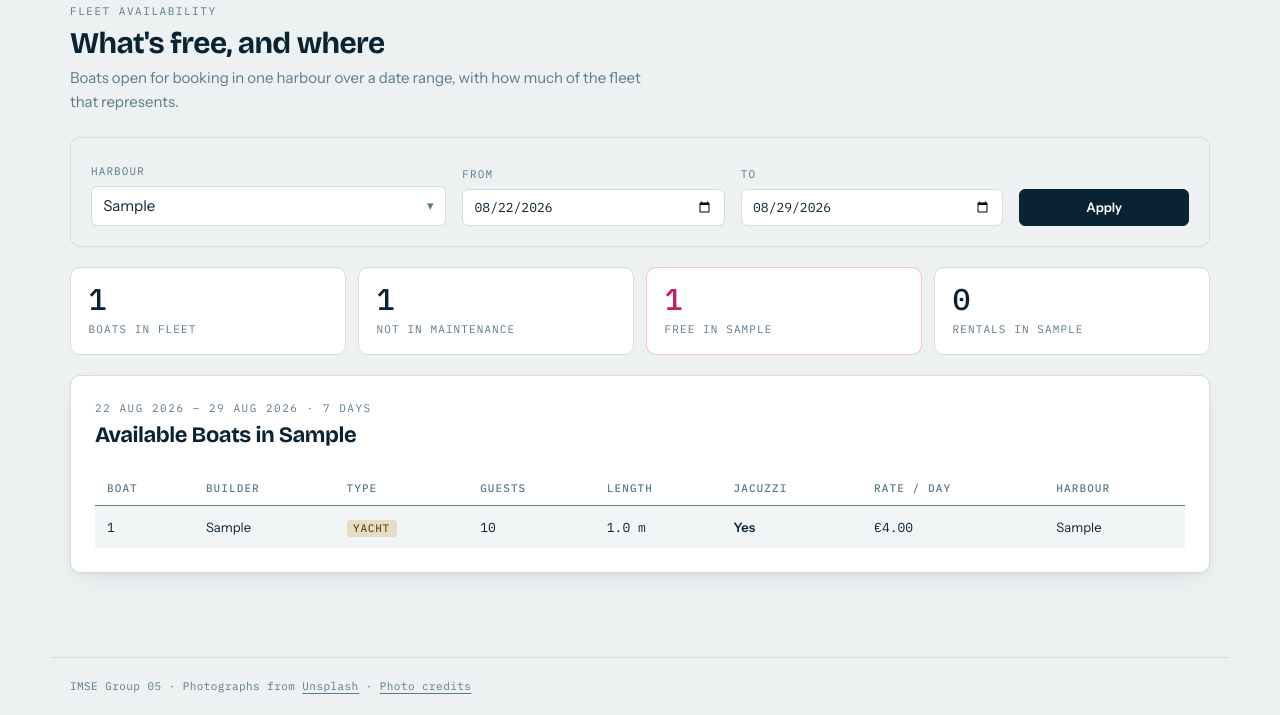
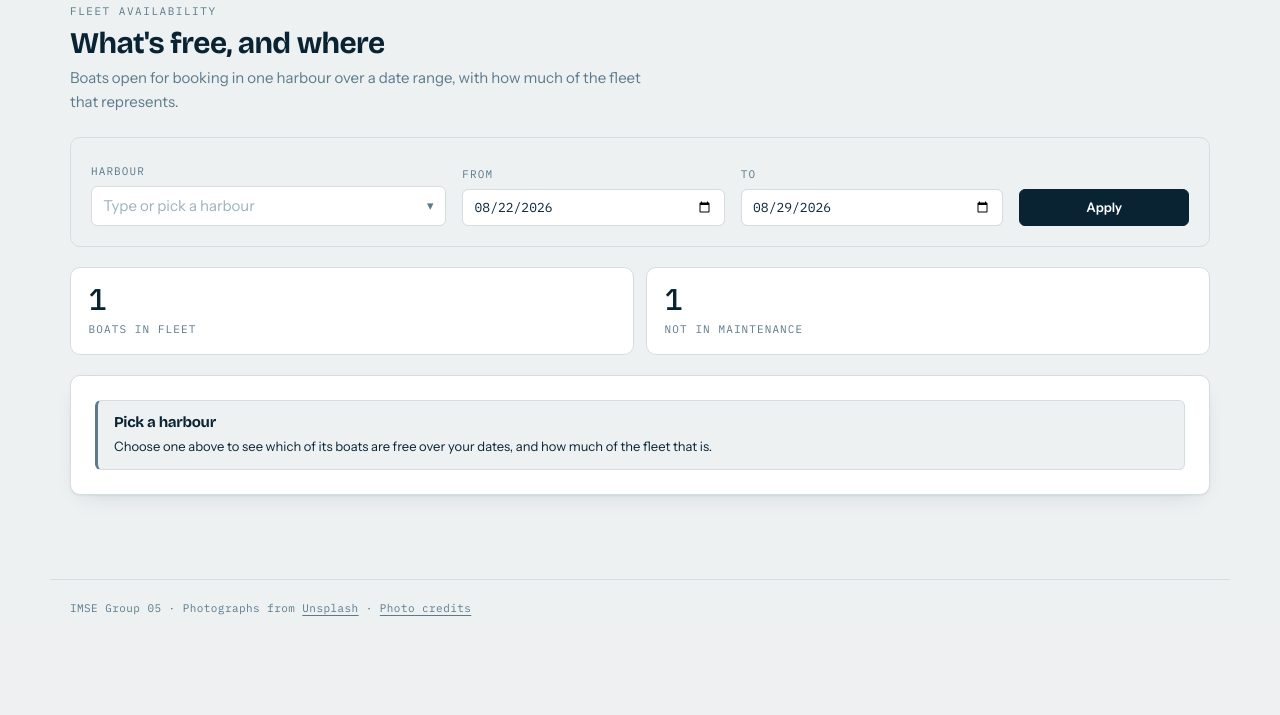
Before and after one commit to yernaz-togizbayev/boat_rental_webapp, a Flask app: page /analytics in a window 1280 px wide. Shown: the part 166-881 px from the top of the page. After the commit the page ends 782 px from the top, so only its background shows below. Run offline with Flask 3, Linux system fonts and the light colour scheme; the visitor is signed in with stand-in values (Sample User, id 1); tables that the repository leaves empty hold one stand-in row (values such as "Sample post"); some libraries are stand-ins or nearby versions.

Commit message:
open the availability page without a harbour chosen
It landed on Dubrovnik, so the page opened as a report about a city the
reader had not picked -- and quietly favoured one harbour over the rest of
the fleet.

Nothing is chosen now. The two fleet-wide figures still show, because they
are true without a city; the two city-scoped ones and the boat table wait for
a harbour, and the page asks for one. Neither query runs until then: called
with no city they return zero, and "0 free" is a different claim from "you
have not chosen yet".

An unrecognised city no longer falls back either. Reporting on Dubrovnik
underneath a warning about Atlantis answered a question nobody had asked; it
names the typo and asks again.

Caught while adding the checks: with no harbour, current_filter is None and
Jinja prints that as the word "None", so the field opened containing "None"
with its placeholder hidden.

```diff
--- a/backend/boat_rental/routes.py
+++ b/backend/boat_rental/routes.py
@@ -441,18 +441,21 @@ def analytics():
     # would otherwise list it twice, and it is the shared definition of where
     # we operate, already alphabetical.
     cities = served_cities()
-    default_city = "Dubrovnik" if "Dubrovnik" in cities else (cities[0] if cities else "")
-
-    # The harbour field is a datalist, so it can be typed into as well as
-    # picked from -- which means an unrecognised city can arrive and has to be
-    # said out loud. Reporting "0 free in Atlantis" would read as a fleet
-    # problem rather than a typo. Matched case-insensitively, because a field
-    # you type into invites "dubrovnik".
+
+    # No harbour until one is asked for. Defaulting to a city meant the page
+    # opened on figures for somewhere nobody had chosen, which reads as a
+    # report rather than as a prompt -- and quietly favoured one harbour over
+    # the rest of the fleet.
+    #
+    # The field is a datalist, so it can be typed into as well as picked from,
+    # and an unrecognised city has to be said out loud: "0 free in Atlantis"
+    # would read as a fleet problem rather than a typo. Matched
+    # case-insensitively, because a field you type into invites "dubrovnik".
     requested = (request.args.get("city") or "").strip()
     by_fold = {city.casefold(): city for city in cities}
-    filtered_city = by_fold.get(requested.casefold(), default_city)
-    if requested and requested.casefold() not in by_fold:
-        flash(f"We don't have a harbour in {requested} — showing {filtered_city}.",
+    filtered_city = by_fold.get(requested.casefold())
+    if requested and filtered_city is None:
+        flash(f"We don't have a harbour in {requested}. Pick one from the list.",
               "warning")
 
     default_start = date.today()
@@ -464,13 +467,18 @@ def analytics():
         flash("End date must be after start date — showing the default range.", "warning")
         start_date, end_date = default_start, default_end
 
-    available_boats = get_available_boats(filtered_city, start_date, end_date)
+    # Both of these are questions about a named harbour, so neither is asked
+    # until there is one. Called with no city they would report zero, which is
+    # a different claim from "you have not chosen yet".
+    available_boats = (get_available_boats(filtered_city, start_date, end_date)
+                       if filtered_city else [])
+    rentals_in_period = (rentals_in_city(filtered_city, start_date, end_date)
+                         if filtered_city else 0)
 
     total_boats = Boat.query.count()
     available_count = Boat.query.filter_by(
         AvailabilityStatus=AVAILABILITY_AVAILABLE
     ).count()
-    rentals_in_period = rentals_in_city(filtered_city, start_date, end_date)
     period_days = (end_date - start_date).days
 
     return render_template(
--- a/backend/templates/analytics.html
+++ b/backend/templates/analytics.html
@@ -26,7 +26,10 @@
            it takes over, or a browser would show two dropdowns at once. #}
         <div class="combo" id="harbour-combo">
           <input list="harbours" name="city" id="city" class="form-control combo-input"
-                 value="{{ current_filter }}" autocomplete="off"
+                 {# `or ''` because no harbour chosen is None, and Jinja prints
+                    that as the word "None" -- which would sit in the box and
+                    hide the placeholder. #}
+                 value="{{ current_filter or '' }}" autocomplete="off"
                  placeholder="Type or pick a harbour"
                  role="combobox" aria-expanded="false" aria-autocomplete="list"
                  aria-controls="harbour-list">
@@ -70,6 +73,10 @@
     <span class="figure">{{ available_count }}</span>
     <span class="label">Not in maintenance</span>
   </div>
+  {# The last two are about one harbour, so they only appear once there is
+     one. Shown as "0 free in —" before a choice is made, they would read as a
+     fleet with nothing available rather than as a question not yet asked. #}
+  {% if current_filter %}
   <div class="stat is-accent">
     <span class="figure">{{ boats|length }}</span>
     <span class="label">Free in {{ current_filter }}</span>
@@ -78,8 +85,20 @@
     <span class="figure" id="rentals-in-period">{{ rentals_in_period }}</span>
     <span class="label">Rentals in {{ current_filter }}</span>
   </div>
+  {% endif %}
 </div>
 
+{# Nothing is reported until a harbour is named. The page opens as a question
+   rather than as a report about a city the reader never asked for. #}
+{% if not current_filter %}
+<div class="content-section rise">
+  <div class="alert alert-info mb-0">
+    <h4>Pick a harbour</h4>
+    <p>Choose one above to see which of its boats are free over your dates,
+       and how much of the fleet that is.</p>
+  </div>
+</div>
+{% else %}
 <div class="content-section">
   <div class="page-head">
     <div class="head-row">
@@ -147,6 +166,7 @@
   </div>
   {% endif %}
 </div>
+{% endif %}
 
 <script>
   // Harbour combobox: click the field (or the chevron) for the whole list,
```
Also changed, not shown: backend/smoke_test.py (+27 -2 lines).
